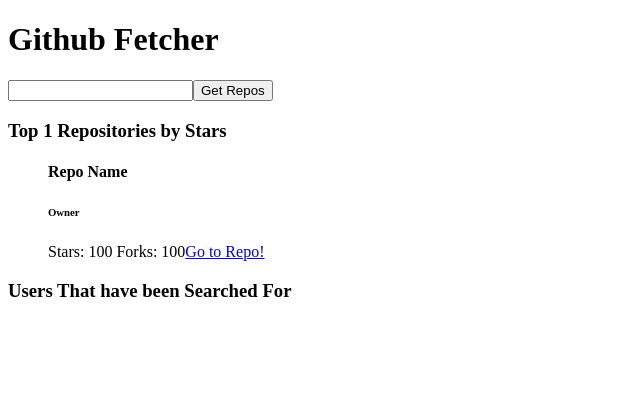
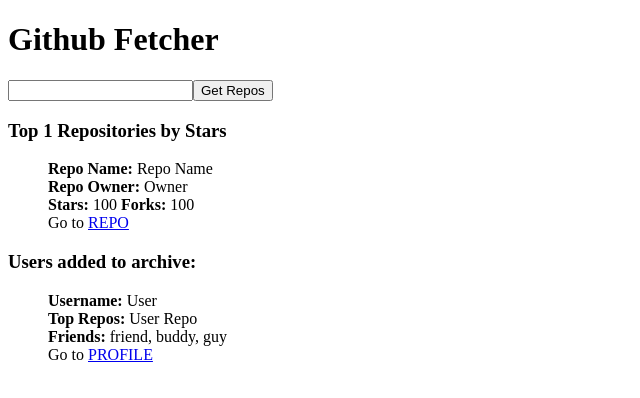
Before and after one commit to smmakowski/github-fetcher, a React app: page / in a window 1280 px wide. Shown: the top 398 px of the page, without its empty margins (0-640 px from the left). Built offline with nearby package versions, Linux system fonts and the light colour scheme; the HTML template or start-up script is replaced by a standard one.

Commit message:
add and pass props to UserList & UserListItem components

```diff
--- a/client/src/components/App.jsx
+++ b/client/src/components/App.jsx
@@ -10,6 +10,7 @@
     this.state = {
       // implement necessary state
       repos: [{owner: 'Owner', name: 'Repo Name', url: 'http://www.github.com', stars: 100, forks: 100}],
+      users: [{username: 'User', repos: ['User Repo'], url: 'http://www.github.com/smmakowski', friends: ['friend', 'buddy', 'guy']}],
       sortedBy: 'Stars'
     }
   }
@@ -22,9 +23,9 @@
     return (
       <div>
         <h1>Github Fetcher</h1>
-        <Search searchForUser={this.searchForUser} />
-        <RepoList repos={this.state.repos} sortedBy={this.state.sortedBy}/>
-        <UserList />
+        <Search searchForUser={ this.searchForUser } />
+        <RepoList repos={ this.state.repos } sortedBy={ this.state.sortedBy }/>
+        <UserList users={ this.state.users } />
       </div>
     )
   }
--- a/client/src/components/RepoList.jsx
+++ b/client/src/components/RepoList.jsx
@@ -12,17 +12,17 @@
   }
 
   renderListItems() {
-    return this.state.repos.map((repo) => {
-      return <RepoListItem repo={repo} />
+    return this.state.repos.map((repo, i) => {
+      return <RepoListItem key={ i } repo={ repo } />
     });
   }
 
   render() {
     return (
       <div>
-        <h3>Top {this.state.repos.length} Repositories by {this.state.sortedBy}</h3>
+        <h3>Top { this.state.repos.length } Repositories by { this.state.sortedBy }</h3>
         <ol>
-          {this.renderListItems()}
+          { this.renderListItems() }
         </ol>
       </div>
     )
--- a/client/src/components/RepoListItem.jsx
+++ b/client/src/components/RepoListItem.jsx
@@ -12,10 +12,10 @@
   render() {
     return (
       <div>
-        <h4>{this.state.repo.name}</h4>
-        <h6>{this.state.repo.owner}</h6>
-        Stars: {this.state.repo.stars} Forks: {this.state.repo.forks}
-        <a href={this.state.repo.url}>Go to Repo!</a>
+        <b>Repo Name:</b> { this.state.repo.name }<br />
+        <b>Repo Owner:</b> { this.state.repo.owner }<br />
+        <b>Stars:</b> { this.state.repo.stars } <b>Forks:</b> { this.state.repo.forks }<br />
+        Go to <a href={ this.state.repo.url }>REPO</a>
       </div>
     )
   }
--- a/client/src/components/UserList.jsx
+++ b/client/src/components/UserList.jsx
@@ -6,15 +6,22 @@
   constructor(props) {
     super(props);
     this.state = {
-      repos: ['I', 'am', 'a', 'list', 'item'],
+      users: this.props.users
     }
+  }
+
+  renderUserListItems() {
+    return this.state.users.map((user, i) => {
+      return <UserListItem key={ i } user={ user } />
+    });
   }
 
   render() {
     return (
       <div>
-        <h3>Users That have been Searched For</h3>
+        <h3>Users added to archive:</h3>
         <ol>
+          { this.renderUserListItems() }
         </ol>
       </div>
     )
--- a/client/src/components/UserListItem.jsx
+++ b/client/src/components/UserListItem.jsx
@@ -0,0 +1,24 @@
+import React from 'react';
+import ReactDOM from 'react-dom';
+
+class UserListItem extends React.Component {
+  constructor(props) {
+    super(props);
+    this.state = {
+      repo: this.props.user
+    }
+  }
+
+  render() {
+    return (
+      <div>
+        <b>Username:</b> { this.props.user.username }<br />
+        <b>Top Repos:</b> { this.props.user.repos.join(', ') }<br />
+        <b>Friends:</b> { this.props.user.friends.join(', ') }<br />
+        Go to <a href={ this.props.user.url}>PROFILE</a><br />
+      </div>
+    )
+  }
+}
+
+export default UserListItem;
--- a/package.json
+++ b/package.json
@@ -14,6 +14,7 @@
     "bluebird": "^3.5.1",
     "body-parser": "^1.18.2",
     "express": "^4.16.2",
+    "material-ui": "^0.20.0",
     "mysql": "^2.15.0",
     "mysql2": "^1.5.1",
     "path": "^0.12.7",
```
Also changed, not shown: 1 other file (tests, documents, lock files or other folders).
